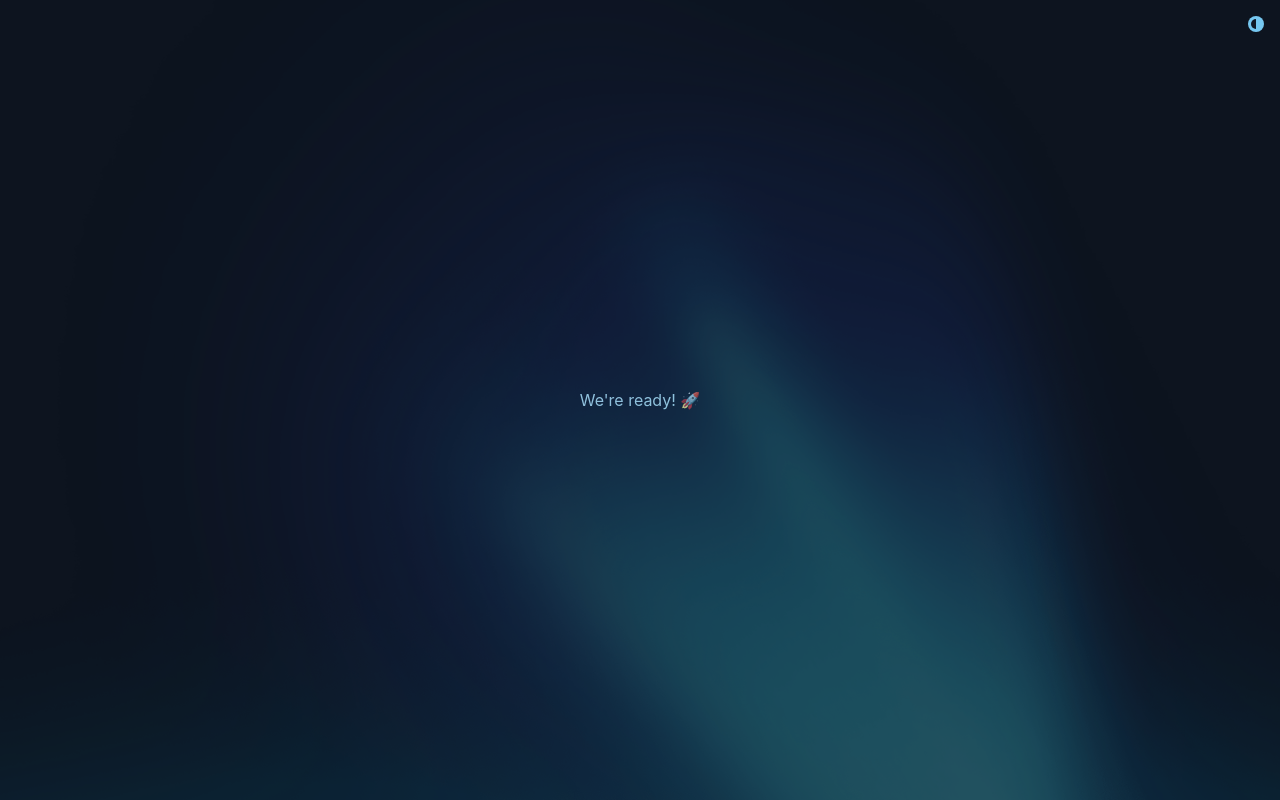
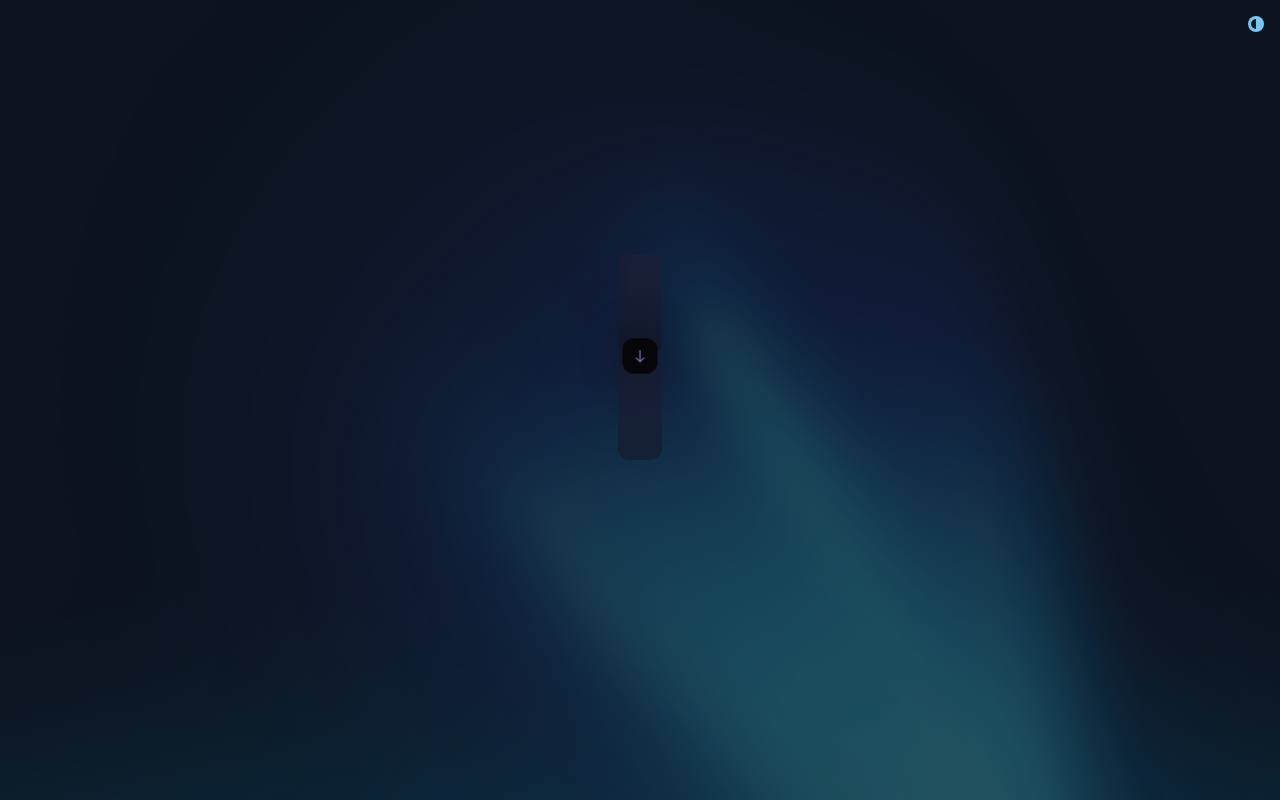
Before and after one commit to hackashell/DeFI-Omnidapp, a React (Vite) app: page / in a window 1280 px wide. Built offline with nearby package versions, Linux system fonts and the light colour scheme.

Commit message:
Started working on Swapbox component... 🍀

```diff
--- a/src/App.tsx
+++ b/src/App.tsx
@@ -1,5 +1,7 @@
+import { Swapbox } from '@/components'
+
 function App() {
-    return <>We're ready! 🚀</>
+    return <Swapbox />
 }
 
 export default App
--- /dev/null
+++ b/src/components/SwapBox/index.tsx
@@ -0,0 +1,18 @@
+import styled from 'styled-components'
+import { CurrencyItem, SwitchCurrenciesButton } from './components'
+
+import { SWAPBOX_WIDTH } from './constants'
+
+export const Swapbox = () => (
+    <Container>
+        <CurrencyItem />
+        <SwitchCurrenciesButton />
+        <CurrencyItem />
+    </Container>
+)
+
+const Container = styled.div`
+    width: ${SWAPBOX_WIDTH};
+    position: relative;
+    margin: 0 auto 80px;
+`
--- a/src/components/index.ts
+++ b/src/components/index.ts
@@ -1,2 +1,3 @@
 export * from './BackgroundImage'
 export * from './ThemeSwitch'
+export * from './SwapBox'
```
